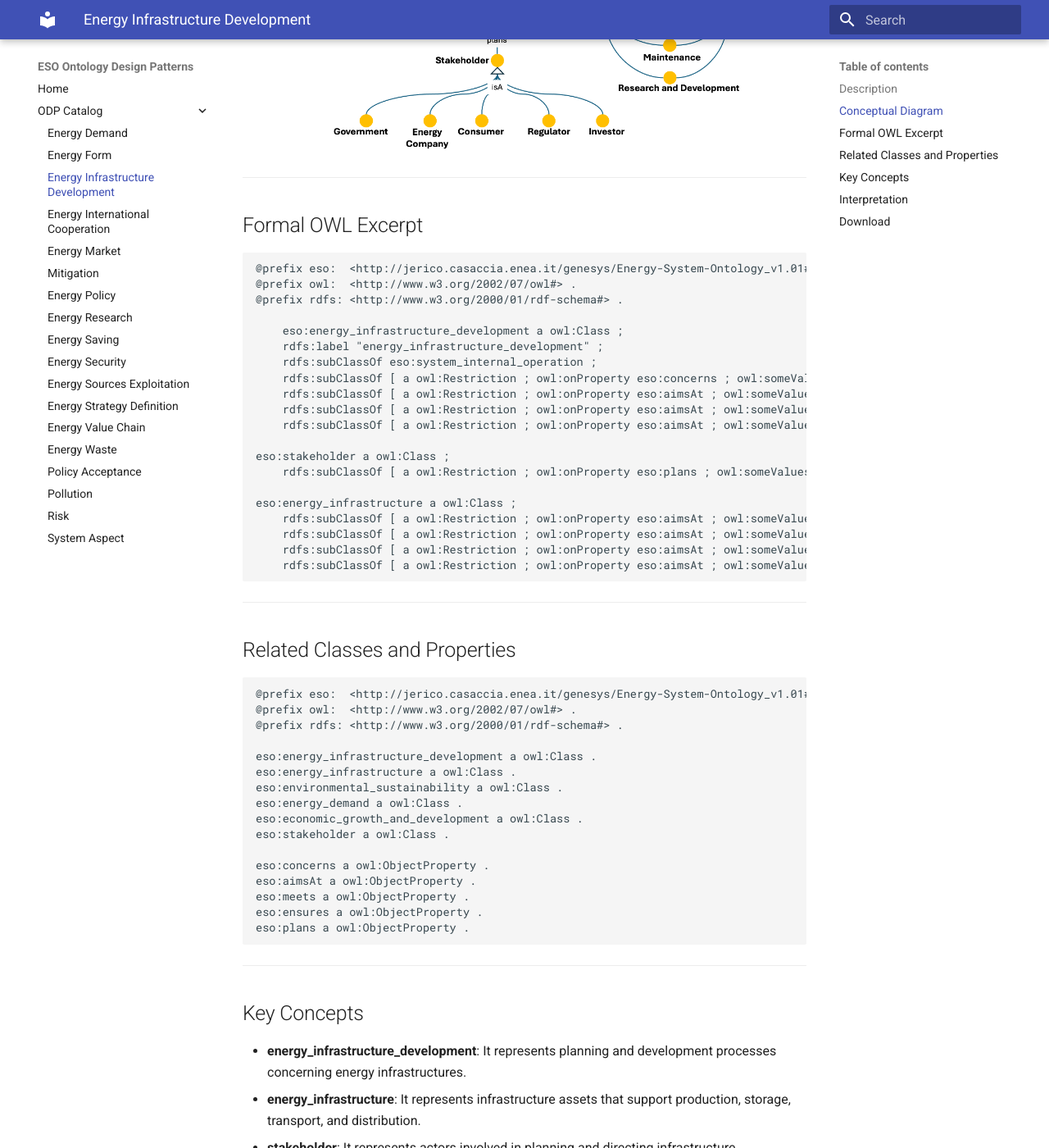
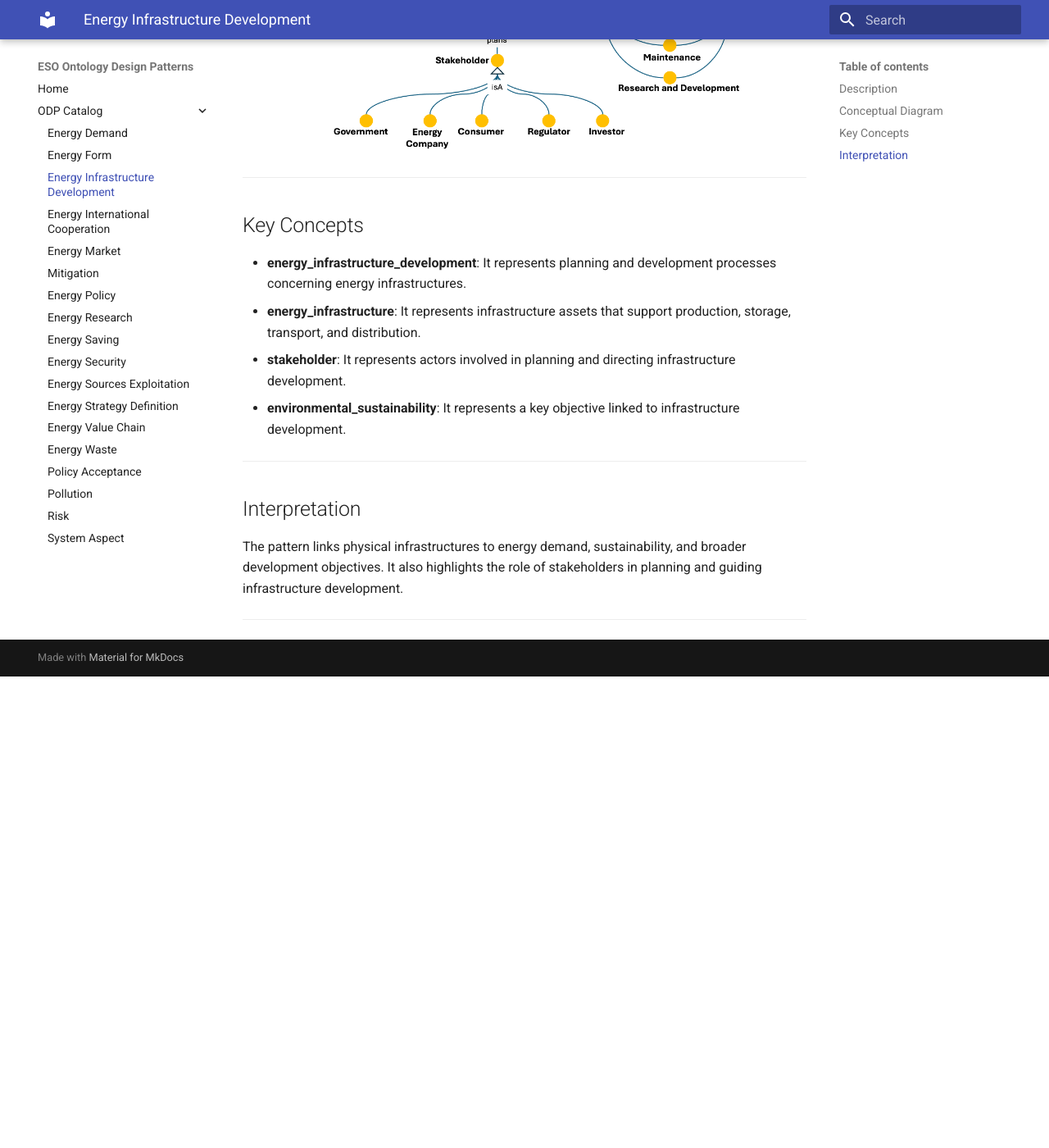
Before and after one commit to AntonioDeNicola/eso-odp-site, an MkDocs documentation site: the page built from docs/odp/energy-infrastructure-development.md, in a window 1280 px wide and 1400 px high, scrolled down 729 px. Shown: the whole window at 82% size. Built offline with MkDocs 1.6.1 and Material for MkDocs 9.7.7, drawn with Linux system fonts in a browser that asks for light colours; after the commit the page ends 1554 px from its top, so only the background shows below that.

Commit message:
Update energy-infrastructure-development.md

````diff
--- a/docs/odp/energy-infrastructure-development.md
+++ b/docs/odp/energy-infrastructure-development.md
@@ -9,56 +9,6 @@ This pattern provides a structured semantic representation that can be reused ac
 
 ## Conceptual Diagram
 ![Energy Infrastructure Development ODP Diagram](../assets/images/energy-infrastructure-development.png)
-
----
-
-## Formal OWL Excerpt
-
-```turtle
-@prefix eso:  <http://jerico.casaccia.enea.it/genesys/Energy-System-Ontology_v1.01#> .
-@prefix owl:  <http://www.w3.org/2002/07/owl#> .
-@prefix rdfs: <http://www.w3.org/2000/01/rdf-schema#> .
-
-    eso:energy_infrastructure_development a owl:Class ;
-    rdfs:label "energy_infrastructure_development" ;
-    rdfs:subClassOf eso:system_internal_operation ;
-    rdfs:subClassOf [ a owl:Restriction ; owl:onProperty eso:concerns ; owl:someValuesFrom eso:energy_infrastructure ] ;
-    rdfs:subClassOf [ a owl:Restriction ; owl:onProperty eso:aimsAt ; owl:someValuesFrom eso:environmental_sustainability ] ;
-    rdfs:subClassOf [ a owl:Restriction ; owl:onProperty eso:aimsAt ; owl:someValuesFrom eso:energy_demand ] ;
-    rdfs:subClassOf [ a owl:Restriction ; owl:onProperty eso:aimsAt ; owl:someValuesFrom eso:economic_growth_and_development ] .
-
-eso:stakeholder a owl:Class ;
-    rdfs:subClassOf [ a owl:Restriction ; owl:onProperty eso:plans ; owl:someValuesFrom eso:energy_infrastructure_development ] .
-
-eso:energy_infrastructure a owl:Class ;
-    rdfs:subClassOf [ a owl:Restriction ; owl:onProperty eso:aimsAt ; owl:someValuesFrom eso:produce ] ;
-    rdfs:subClassOf [ a owl:Restriction ; owl:onProperty eso:aimsAt ; owl:someValuesFrom eso:store ] ;
-    rdfs:subClassOf [ a owl:Restriction ; owl:onProperty eso:aimsAt ; owl:someValuesFrom eso:transport ] ;
-    rdfs:subClassOf [ a owl:Restriction ; owl:onProperty eso:aimsAt ; owl:someValuesFrom eso:energy_distribution ] .
-```
-
----
-
-## Related Classes and Properties
-
-```turtle
-@prefix eso:  <http://jerico.casaccia.enea.it/genesys/Energy-System-Ontology_v1.01#> .
-@prefix owl:  <http://www.w3.org/2002/07/owl#> .
-@prefix rdfs: <http://www.w3.org/2000/01/rdf-schema#> .
-
-eso:energy_infrastructure_development a owl:Class .
-eso:energy_infrastructure a owl:Class .
-eso:environmental_sustainability a owl:Class .
-eso:energy_demand a owl:Class .
-eso:economic_growth_and_development a owl:Class .
-eso:stakeholder a owl:Class .
-
-eso:concerns a owl:ObjectProperty .
-eso:aimsAt a owl:ObjectProperty .
-eso:meets a owl:ObjectProperty .
-eso:ensures a owl:ObjectProperty .
-eso:plans a owl:ObjectProperty .
-```
 
 ---
 
@@ -75,6 +25,3 @@ eso:plans a owl:ObjectProperty .
 The pattern links physical infrastructures to energy demand, sustainability, and broader development objectives. It also highlights the role of stakeholders in planning and guiding infrastructure development.
 
 ---
-
-## Download
-- [TTL file](../assets/rdf/energy-infrastructure-development.ttl)
````
